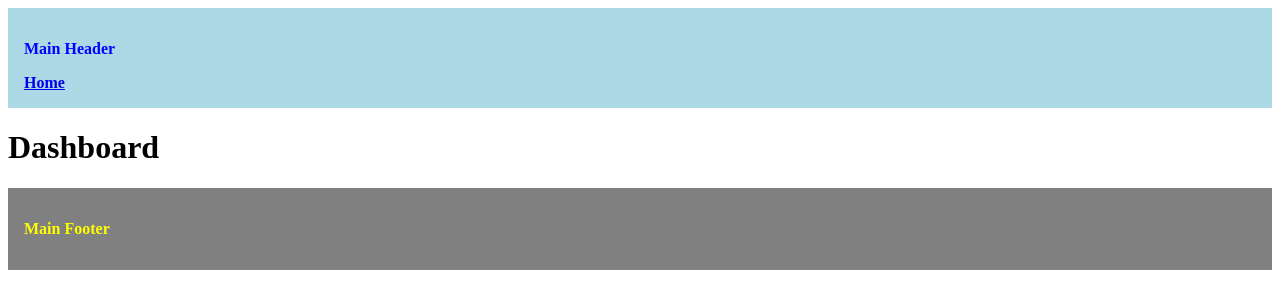
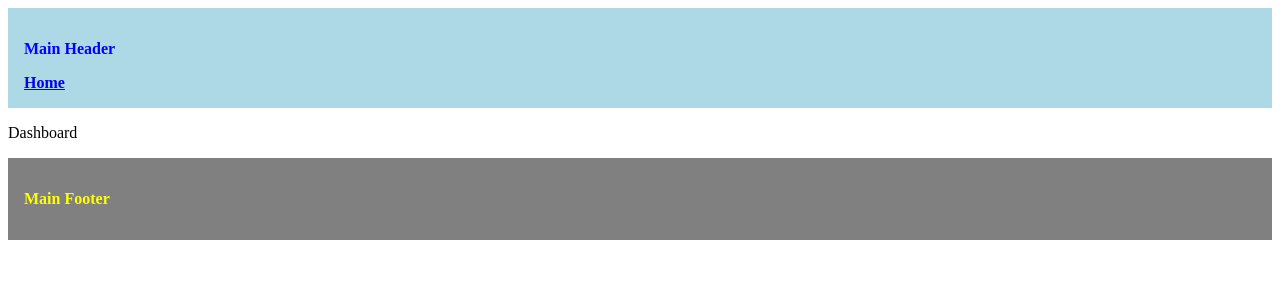
Before and after one commit to SanjarKeySkills/next_routing_demo, a Next.js app: page /dashboard in a window 1280 px wide. Shown: the top 308 px of the page. Built offline with nearby package versions, Linux system fonts and the light colour scheme.

Commit message:
17/05/25| some changes with text

```diff
--- a/src/app/dashboard/page.tsx
+++ b/src/app/dashboard/page.tsx
@@ -3,7 +3,7 @@ function BarChart() {
 }
 
 export default function Dashboard() {
-    return <h1>Dashboard</h1>;
+    return <p>Dashboard</p>;
 }
 
 // можно использовать один и тот же компонент в разных частях приложения без необходимости дублировать код.
--- a/src/app/docs/[[...slug]]/page.tsx
+++ b/src/app/docs/[[...slug]]/page.tsx
@@ -22,5 +22,8 @@ export default async function Doc({
     } else if (slug?.length === 1) {
         return <h1>Viewing docs for feature {slug[0]}</h1>;
     }
-    return <h1>Docs home page</h1>;
+    return (
+        // <h1>Docs home page</h1>
+        <p>Just do it man!</p>
+    );
 }
```
